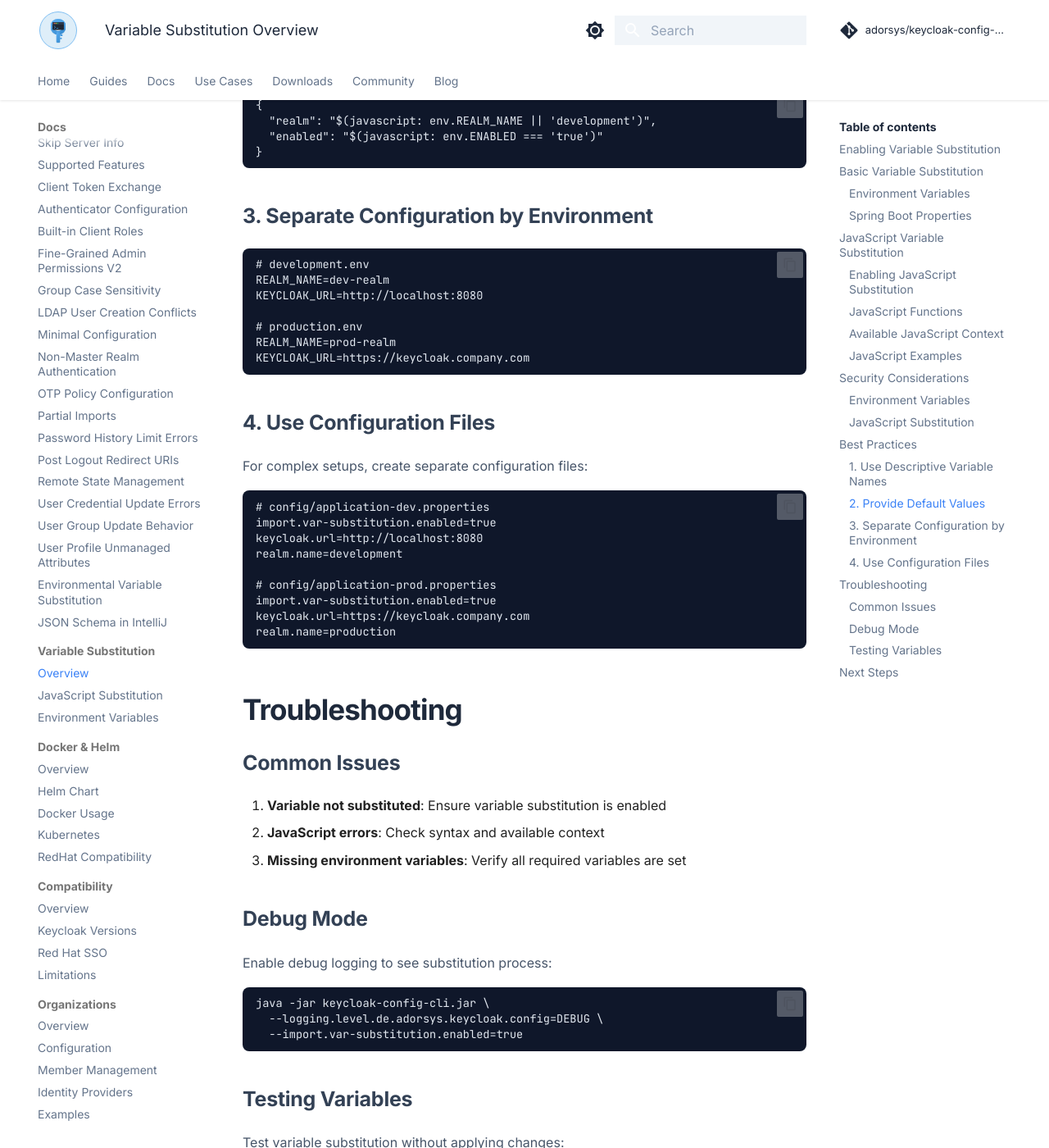
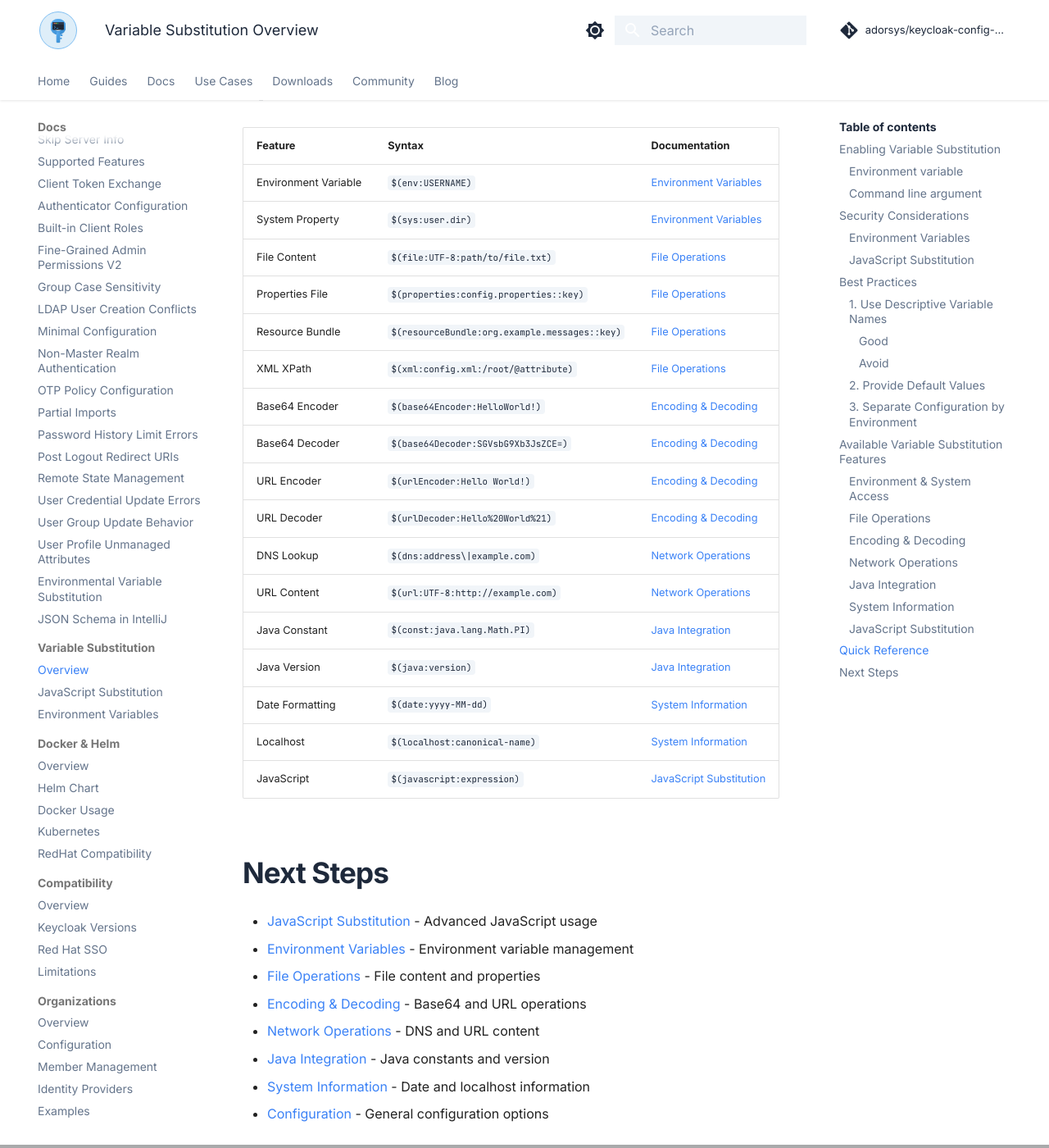
Before and after one commit to adorsys/keycloak-config-cli, an MkDocs documentation site: the page built from docs/variable-substitution/overview.md, in a window 1280 px wide and 1400 px high, scrolled down 3745 px. Shown: the whole window at 82% size. Built offline with MkDocs 1.6.1 and Material for MkDocs 9.7.7, drawn with Linux system fonts in a browser that asks for light colours; comment, search, counter and statistics services are not loaded; some of the changed text lies outside the part shown.

Commit message:
docs(variable-substitution): update overview

````diff
--- a/docs/variable-substitution/overview.md
+++ b/docs/variable-substitution/overview.md
@@ -12,106 +12,21 @@
 
 Variable substitution is **disabled by default** and must be explicitly enabled:
 
+#### Environment variable
+
 ```bash
-# Environment variable
 export IMPORT_VAR_SUBSTITUTION_ENABLED=true
-
-# Or via command line argument
-java -jar keycloak-config-cli.jar \
-  --import.var-substitution.enabled=true
+export IMPORT_VAR_SUBSTITUTION_JAVASCRIPT_ENABLED=true
+export IMPORT_VAR_SUBSTITUTION_SCRIPT_EVALUATION_ENABLED=true
 ```
 
-## Basic Variable Substitution
-
-### Environment Variables
-
-Access environment variables using the `$(variable.name)` syntax:
-
-```json
-{
-  "realm": "$(REALM_NAME)",
-  "enabled": true,
-  "users": [
-    {
-      "username": "$(ADMIN_USER)",
-      "enabled": true,
-      "credentials": [
-        {
-          "type": "password",
-          "value": "$(ADMIN_PASSWORD)",
-          "temporary": false
-        }
-      ]
-    }
-  ]
-}
-```
-
-### Spring Boot Properties
-
-Access Spring Boot configuration properties:
-
-```json
-{
-  "realm": "${spring.application.name}",
-  "displayName": "${app.title}"
-}
-```
-
-## JavaScript Variable Substitution
-
-For advanced use cases, keycloak-config-cli supports JavaScript-based variable substitution.
-
-### Enabling JavaScript Substitution
+#### Command line argument
 
 ```bash
-export IMPORT_VAR_SUBSTITUTION_JAVASCRIPT_ENABLED=true
-```
-
-### JavaScript Functions
-
-You can use JavaScript functions for complex transformations:
-
-```json
-{
-  "realm": "$(javascript: 'my-realm-' + new Date().getFullYear())",
-  "users": [
-    {
-      "username": "$(javascript: 'user-' + Math.random().toString(36).substr(2, 9))",
-      "enabled": true,
-      "email": "$(javascript: 'user-' + Math.random().toString(36).substr(2, 9) + '@example.com')"
-    }
-  ]
-}
-```
-
-### Available JavaScript Context
-
-JavaScript expressions have access to:
-
-- **Environment variables**: `env.VARIABLE_NAME`
-- **System properties**: `system.property.name`
-- **Built-in functions**:
-  - `uuid()`: Generate random UUID
-  - `timestamp()`: Current timestamp
-  - `base64(string)`: Base64 encoding
-  - `md5(string)`: MD5 hash
-
-### JavaScript Examples
-
-```json
-{
-  "realm": "$(javascript: env.REALM_NAME || 'default-realm')",
-  "clients": [
-    {
-      "clientId": "$(javascript: 'app-' + env.ENVIRONMENT)",
-      "secret": "$(javascript: system.getProperty('client.secret') || 'default-secret')",
-      "redirectUris": [
-        "$(javascript: 'https://' + env.DOMAIN + '/callback')"
-      ]
-    }
-  ]
-}
+java -jar keycloak-config-cli.jar \
+  --import.var-substitution.enabled=true \
+  --import.var-substitution.javascript.enabled=true \
+  --import.var-substitution.script-evaluation.enabled=true
 ```
 
 ## Security Considerations
@@ -132,13 +47,17 @@
 
 ### 1. Use Descriptive Variable Names
 
+#### Good
+
 ```bash
-# Good
 export KEYCLOAK_ADMIN_USER=admin
 export KEYCLOAK_ADMIN_PASSWORD=secure-password
 export APPLICATION_REALM_NAME=production
+```
 
-# Avoid
+#### Avoid
+
+```bash
 export USER=admin
 export PASS=123
 export NAME=prod
@@ -156,62 +75,80 @@
 ### 3. Separate Configuration by Environment
 
 ```bash
-# development.env
 REALM_NAME=dev-realm
 KEYCLOAK_URL=http://localhost:8080
 
-# production.env
 REALM_NAME=prod-realm
 KEYCLOAK_URL=https://keycloak.company.com
 ```
 
-### 4. Use Configuration Files
+## Available Variable Substitution Features
 
-For complex setups, create separate configuration files:
+keycloak-config-cli supports the following variable substitution types:
 
-```bash
-# config/application-dev.properties
-import.var-substitution.enabled=true
-keycloak.url=http://localhost:8080
-realm.name=development
+### Environment & System Access
+- **Environment Variables** - `$(env:VARIABLE_NAME)` - Access environment variables
+- **System Properties** - `$(sys:PROPERTY_NAME)` - Access Java system properties
+- **Spring Boot Properties** - `${spring.property.name}` - Access Spring Boot configuration
 
-# config/application-prod.properties
-import.var-substitution.enabled=true
-keycloak.url=https://keycloak.company.com
-realm.name=production
-```
+### File Operations
+- **File Content** - `$(file:ENCODING:PATH)` - Read entire file contents
+- **Properties File** - `$(properties:FILE_PATH::KEY)` - Extract values from Java properties files
+- **Resource Bundle** - `$(resourceBundle:BUNDLE_NAME::KEY)` - Access resource bundle values
+- **XML XPath** - `$(xml:FILE_PATH:EXPRESSION)` - Query XML documents using XPath
 
-## Troubleshooting
+### Encoding & Decoding
+- **Base64 Encoder** - `$(base64Encoder:STRING)` - Encode string to Base64
+- **Base64 Decoder** - `$(base64Decoder:STRING)` - Decode Base64 string
+- **URL Encoder** - `$(urlEncoder:STRING)` - URL-encode special characters
+- **URL Decoder** - `$(urlDecoder:STRING)` - Decode URL-encoded strings
 
-### Common Issues
+### Network Operations
+- **DNS Lookup** - `$(dns:TYPE|DOMAIN)` - Resolve domain names to IP addresses
+- **URL Content (HTTP)** - `$(url:ENCODING:URL)` - Retrieve content from HTTP URLs
+- **URL Content (HTTPS)** - `$(url:ENCODING:HTTPS_URL)` - Retrieve content from HTTPS URLs
+- **URL Content (File)** - `$(url:ENCODING:file:///PATH)` - Read content via file:// URL scheme
 
-1. **Variable not substituted**: Ensure variable substitution is enabled
-2. **JavaScript errors**: Check syntax and available context
-3. **Missing environment variables**: Verify all required variables are set
+### Java Integration
+- **Java Constants** - `$(const:CLASS_NAME.FIELD_NAME)` - Access Java static final fields
+- **Java Version** - `$(java:version)` - Retrieve Java runtime version information
 
-### Debug Mode
+### System Information
+- **Date Formatting** - `$(date:FORMAT_PATTERN)` - Format current date and time
+- **Localhost** - `$(localhost:PROPERTY)` - Retrieve localhost information (hostname, IP)
 
-Enable debug logging to see substitution process:
+### JavaScript Substitution
+- **JavaScript** - `$(javascript:EXPRESSION)` - Evaluate JavaScript expressions for complex transformations
 
-```bash
-java -jar keycloak-config-cli.jar \
-  --logging.level.de.adorsys.keycloak.config=DEBUG \
-  --import.var-substitution.enabled=true
-```
+## Quick Reference
 
-### Testing Variables
-
-Test variable substitution without applying changes:
-
-```bash
-java -jar keycloak-config-cli.jar \
-  --import.var-substitution.enabled=true \
-  --import.dry-run=true \
-  --import.files=config.json
-```
+| Feature | Syntax | Documentation |
+|---------|--------|---------------|
+| Environment Variable | `$(env:USERNAME)` | [Environment Variables](environment-variables.md) |
+| System Property | `$(sys:user.dir)` | [Environment Variables](environment-variables.md) |
+| File Content | `$(file:UTF-8:path/to/file.txt)` | [File Operations](file-operations.md) |
+| Properties File | `$(properties:config.properties::key)` | [File Operations](file-operations.md) |
+| Resource Bundle | `$(resourceBundle:org.example.messages::key)` | [File Operations](file-operations.md) |
+| XML XPath | `$(xml:config.xml:/root/@attribute)` | [File Operations](file-operations.md) |
+| Base64 Encoder | `$(base64Encoder:HelloWorld!)` | [Encoding & Decoding](encoding-decoding.md) |
+| Base64 Decoder | `$(base64Decoder:SGVsbG9Xb3JsZCE=)` | [Encoding & Decoding](encoding-decoding.md) |
+| URL Encoder | `$(urlEncoder:Hello World!)` | [Encoding & Decoding](encoding-decoding.md) |
+| URL Decoder | `$(urlDecoder:Hello%20World%21)` | [Encoding & Decoding](encoding-decoding.md) |
+| DNS Lookup | `$(dns:address\|example.com)` | [Network Operations](network-operations.md) |
+| URL Content | `$(url:UTF-8:http://example.com)` | [Network Operations](network-operations.md) |
+| Java Constant | `$(const:java.lang.Math.PI)` | [Java Integration](java-integration.md) |
+| Java Version | `$(java:version)` | [Java Integration](java-integration.md) |
+| Date Formatting | `$(date:yyyy-MM-dd)` | [System Information](system-information.md) |
+| Localhost | `$(localhost:canonical-name)` | [System Information](system-information.md) |
+| JavaScript | `$(javascript:expression)` | [JavaScript Substitution](javascript-substitution.md) |
 
 ## Next Steps
 
 - [JavaScript Substitution](javascript-substitution.md) - Advanced JavaScript usage
 - [Environment Variables](environment-variables.md) - Environment variable management
+- [File Operations](file-operations.md) - File content and properties
+- [Encoding & Decoding](encoding-decoding.md) - Base64 and URL operations
+- [Network Operations](network-operations.md) - DNS and URL content
+- [Java Integration](java-integration.md) - Java constants and version
+- [System Information](system-information.md) - Date and localhost information
 - [Configuration](../config/overview.md) - General configuration options
````
